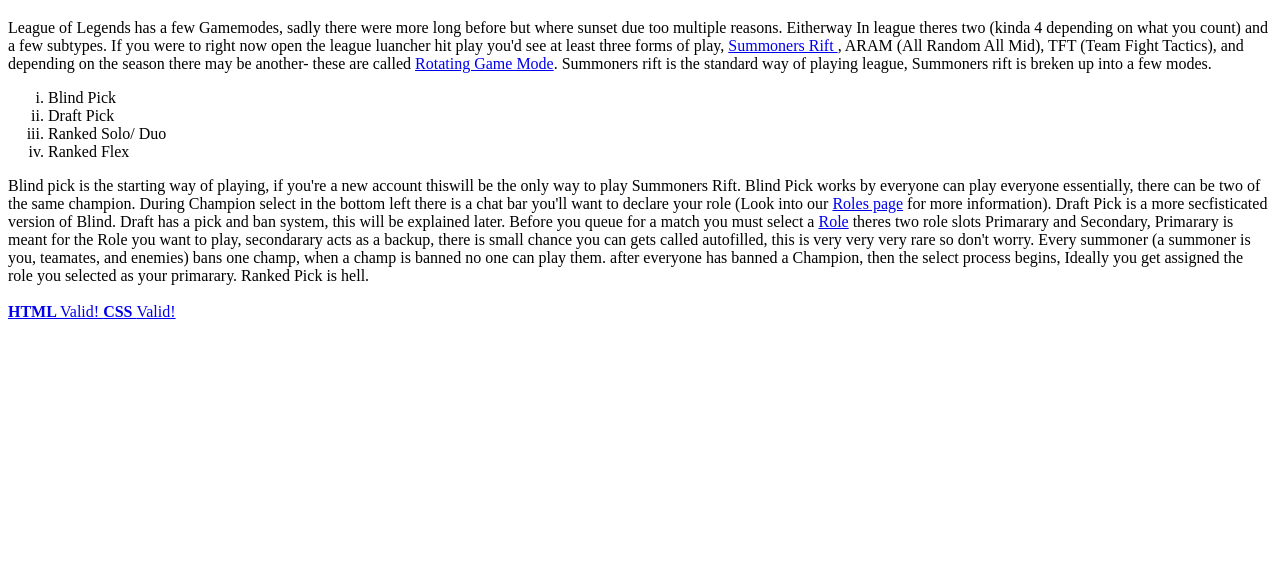
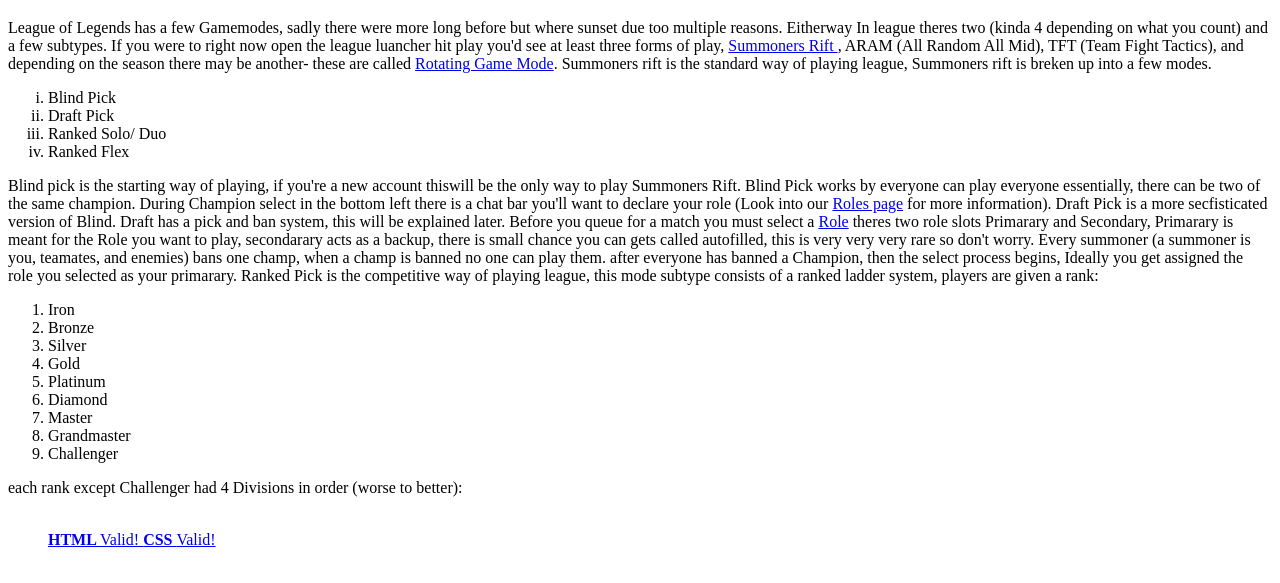
Before and after one commit to jackTCurtis/website, a plain HTML site: page project/gamemodes.html in a window 1280 px wide. Shown: the part 61-644 px from the top of the page. Drawn offline with Linux system fonts and the light colour scheme.

Commit message:
andded ranked stuff

```diff
--- a/project/gamemodes.html
+++ b/project/gamemodes.html
@@ -22,7 +22,23 @@ If you were to right now open the league luancher hit play you'd see at least th
 	</ol>
 	Blind pick is the starting way of playing, if you're a new account thiswill be the only way to play Summoners Rift. Blind Pick works by everyone can play everyone essentially, there can be two of the same champion. During Champion select in the bottom left there is a chat bar you'll want to declare your role (Look into our <a href="https://plungerwastaken.github.io/website/project/roles.html">Roles page</a> for more information).
 	Draft Pick is a more secfisticated version of Blind. Draft has a pick and ban system, this will be explained later. Before you queue for a match you must select a <a href="https://plungerwastaken.github.io/website/project/roles.html">Role</a> theres two role slots Primarary and Secondary, Primarary is meant for the Role you want to play, secondarary acts as a backup, there is small chance you can gets called autofilled, this is very very very rare so don't worry. Every summoner (a summoner is you, teamates, and enemies) bans one champ, when a champ is banned no one can play them. after everyone has banned a Champion, then the select process begins, Ideally you get assigned the role you selected as your primarary.
-	Ranked Pick is hell.
+	Ranked Pick is the competitive way of playing league, this mode subtype consists of a ranked ladder system, players are given a rank:
+	<ol>
+		<li>Iron</li>
+		<li>Bronze</li>
+		<li>Silver</li>
+		<li>Gold</li>
+		<li>Platinum</li>
+		<li>Diamond</li>
+		<li>Master</li>
+		<li>Grandmaster</li>
+		<li>Challenger</li>
+	</ol>
+each rank except Challenger had 4 Divisions in order (worse to better):
+<ol>
+
+
+
 
 
 <footer>
```
